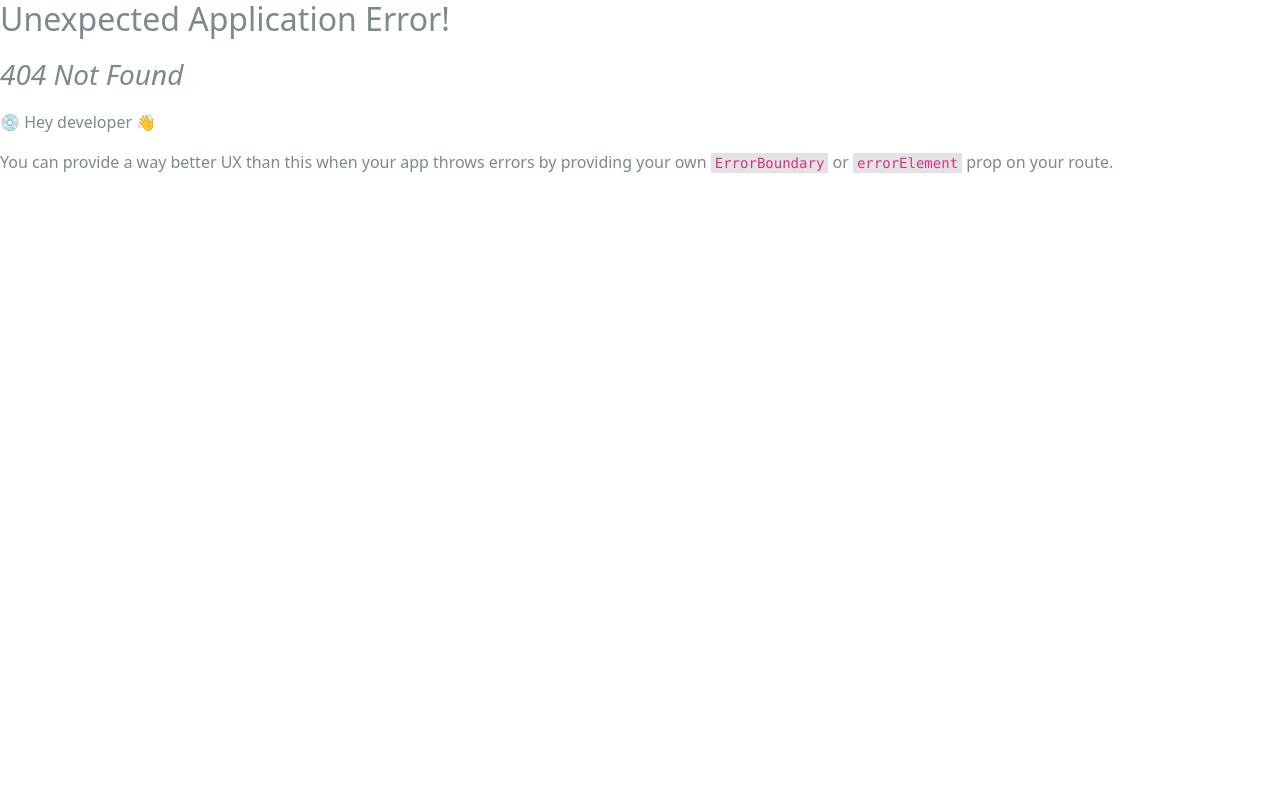
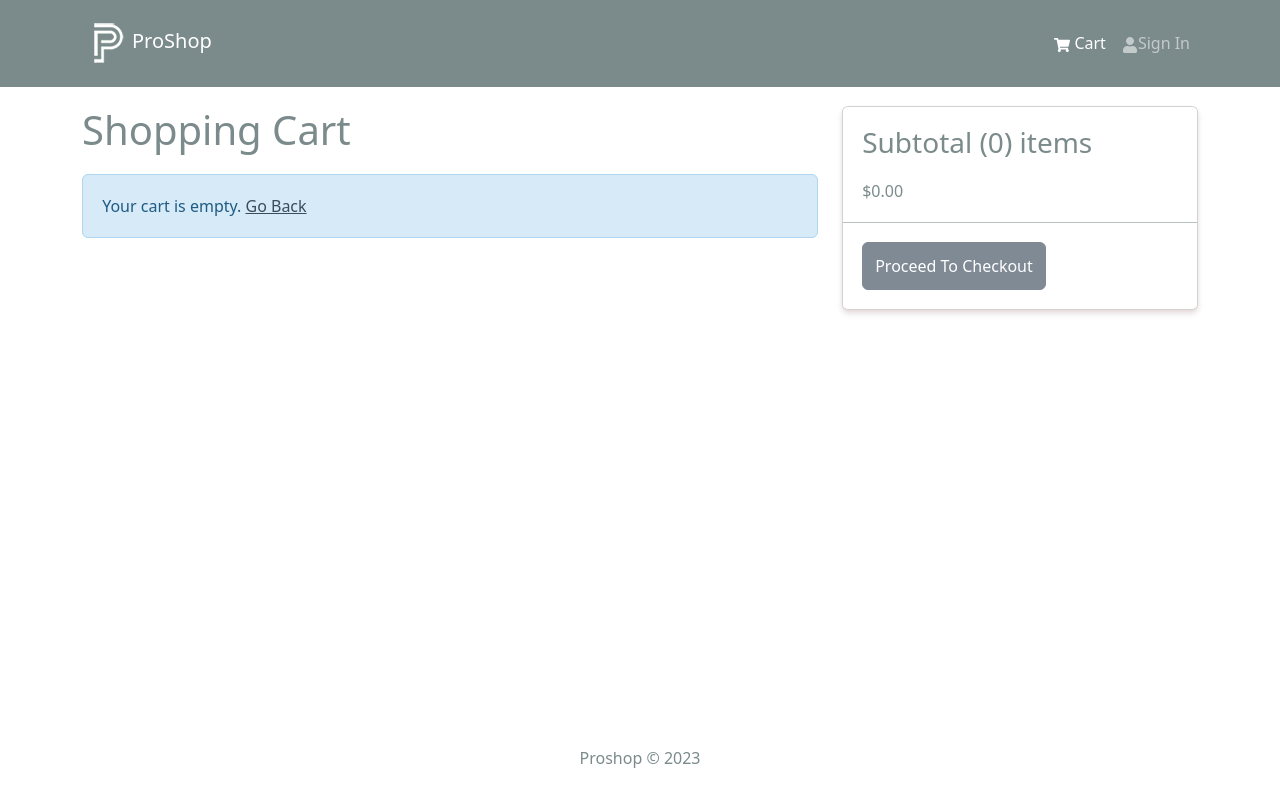
Before and after one commit to RMrobb1e/proshop, a React (Vite) app in the folder frontend/: page /cart in a window 1280 px wide. Before the commit this address had no page. Built offline with nearby package versions, Linux system fonts and the light colour scheme.

Commit message:
feat: add cart

```diff
--- a/frontend/src/components/Header.tsx
+++ b/frontend/src/components/Header.tsx
@@ -1,9 +1,14 @@
-import { Container, Nav, Navbar } from 'react-bootstrap';
+import { Badge, Container, Nav, Navbar } from 'react-bootstrap';
 import { FaShoppingCart, FaUser } from 'react-icons/fa';
+import { useSelector } from 'react-redux';
 import { LinkContainer } from 'react-router-bootstrap';
 import logo from '../assets/logo.png';
+import { RootState } from '../types/store';
 
 const Header = () => {
+  const { cartItems } = useSelector((state: RootState) => state.cart);
+  console.log(cartItems);
+
   return (
     <header>
       <Navbar bg="dark" variant="dark" expand="md" collapseOnSelect>
@@ -23,6 +28,11 @@
               <LinkContainer to="/cart">
                 <Nav.Link>
                   <FaShoppingCart /> Cart
+                  {cartItems.length > 0 && (
+                    <Badge pill bg="success" style={{ marginLeft: '5px' }}>
+                      {cartItems.reduce((a, c) => a + c.qty, 0)}
+                    </Badge>
+                  )}
                 </Nav.Link>
               </LinkContainer>
               <LinkContainer to="/login">
--- a/frontend/src/main.tsx
+++ b/frontend/src/main.tsx
@@ -1,13 +1,14 @@
 import React from 'react';
 import ReactDOM from 'react-dom/client';
-import App from './App.tsx';
+import { Provider } from 'react-redux';
 import {
   createBrowserRouter,
   createRoutesFromElements,
   Route,
   RouterProvider,
 } from 'react-router-dom';
-import { Provider } from 'react-redux';
+import App from './App.tsx';
+import CartScreen from './screens/CartScreen.tsx';
 import HomeScreen from './screens/HomeScreen.tsx';
 import ProductScreen from './screens/ProductScreen.tsx';
 import store from './store.ts';
@@ -20,6 +21,7 @@
     <Route path="/" element={<App />}>
       <Route index={true} path="/" element={<HomeScreen />} />
       <Route path="/product/:id" element={<ProductScreen />} />
+      <Route path="/cart" element={<CartScreen />} />
     </Route>
   )
 );
--- /dev/null
+++ b/frontend/src/screens/CartScreen.tsx
@@ -0,0 +1,123 @@
+import {
+  Button,
+  Card,
+  Col,
+  Form,
+  Image,
+  ListGroup,
+  Row,
+} from 'react-bootstrap';
+import { FaTrash } from 'react-icons/fa';
+import { useDispatch, useSelector } from 'react-redux';
+import { Link, useNavigate } from 'react-router-dom';
+import Message from '../components/Message';
+import { addToCart, removeFromCart } from '../slices/cartSlice';
+import { Product } from '../types/product';
+import { RootState } from '../types/store';
+
+const CartScreen = () => {
+  const navigate = useNavigate();
+  const dispatch = useDispatch();
+
+  const cart = useSelector((state: RootState) => state.cart);
+
+  const addToCartHandler = async (product: Product, qty: number) => {
+    dispatch(addToCart({ ...product, qty }));
+  };
+
+  const removeFromCartHandler = async (id: string) => {
+    dispatch(removeFromCart(id));
+  };
+
+  const checkoutHandler = async () => {
+    navigate('/login?redirect=shipping');
+  };
+
+  return (
+    <Row>
+      <Col md={8}>
+        <h1 style={{ marginBottom: 20 }}>Shopping Cart</h1>
+        {cart.cartItems.length === 0 ? (
+          <Message>
+            Your cart is empty. <Link to="/">Go Back</Link>
+          </Message>
+        ) : (
+          <ListGroup variant="flush">
+            {cart.cartItems.map((item: Product) => (
+              <ListGroup.Item key={item._id}>
+                <Row className="align-items-center">
+                  <Col md={2}>
+                    <Image src={item.image} alt={item.name} fluid rounded />
+                  </Col>
+                  <Col md={3}>
+                    <Link to={`/product/${item._id}`}>{item.name}</Link>
+                  </Col>
+                  <Col md={2}>${item.price}</Col>
+                  <Col md={2}>
+                    <Form.Control
+                      as="select"
+                      value={item.qty}
+                      onChange={(e) =>
+                        addToCartHandler(item, Number(e.target.value))
+                      }
+                    >
+                      {[...Array(item.countInStock).keys()].map((x) => (
+                        <option key={x + 1}>{x + 1}</option>
+                      ))}
+                    </Form.Control>
+                  </Col>
+                  <Col md={2}>
+                    <Button
+                      type="button"
+                      variant="light"
+                      onClick={() => {
+                        removeFromCartHandler(item._id);
+                      }}
+                      style={{ cursor: 'pointer' }}
+                    >
+                      <FaTrash />
+                    </Button>
+                  </Col>
+                </Row>
+              </ListGroup.Item>
+            ))}
+          </ListGroup>
+        )}
+      </Col>
+      <Col md={4}>
+        <Card>
+          <ListGroup variant="flush">
+            <ListGroup.Item>
+              <h3>
+                Subtotal (
+                {cart.cartItems.reduce((acc: number, item: Product) => {
+                  return acc + item.qty;
+                }, 0)}
+                ) items
+              </h3>
+              $
+              {cart.cartItems
+                .reduce(
+                  (acc: number, item: Product) => acc + item.qty * item.price,
+                  0
+                )
+                .toFixed(2)}
+            </ListGroup.Item>
+            <ListGroup.Item>
+              <Button
+                type="button"
+                className="btn-block"
+                disabled={cart.cartItems.length === 0}
+                onClick={() => checkoutHandler()}
+              >
+                Proceed To Checkout
+              </Button>
+            </ListGroup.Item>
+          </ListGroup>
+        </Card>
+      </Col>
+    </Row>
+  );
+};
+
+export default CartScreen;
--- a/frontend/src/screens/ProductScreen.tsx
+++ b/frontend/src/screens/ProductScreen.tsx
@@ -1,17 +1,38 @@
-import { Button, Card, Col, Image, ListGroup, Row } from 'react-bootstrap';
-import { Link, useParams } from 'react-router-dom';
+import {
+  Button,
+  Card,
+  Col,
+  Form,
+  Image,
+  ListGroup,
+  Row,
+} from 'react-bootstrap';
+import { Link, useNavigate, useParams } from 'react-router-dom';
 import Rating from '../components/Rating';
 import { useGetProductDetailsQuery } from '../slices/productsApiSlice';
 import Loader from '../components/Loader';
 import Message from '../components/Message';
+import { useState } from 'react';
+import { addToCart } from '../slices/cartSlice';
+import { useDispatch } from 'react-redux';
 
 const ProductScreen = () => {
   const { id: productId } = useParams();
+  const dispatch = useDispatch();
+  const navigate = useNavigate();
+
+  const [qty, setQty] = useState(1);
+
   const {
     data: product,
     isLoading,
     error,
   } = useGetProductDetailsQuery(productId);
+
+  const addToCartHandler = () => {
+    dispatch(addToCart({ ...product, qty }));
+    navigate('/cart');
+  };
 
   if (isLoading) {
     return <Loader />;
@@ -66,11 +87,32 @@
                   </Col>
                 </Row>
               </ListGroup.Item>
+              {product.countInStock > 0 && (
+                <ListGroup.Item>
+                  <Row>
+                    <Col>Qty:</Col>
+                    <Col>
+                      <Form.Control
+                        as="select"
+                        value={qty}
+                        onChange={(e) => setQty(Number(e.target.value))}
+                      >
+                        {[...Array(product.countInStock).keys()].map((i) => (
+                          <option key={i + 1} value={i + 1}>
+                            {i + 1}
+                          </option>
+                        ))}
+                      </Form.Control>
+                    </Col>
+                  </Row>
+                </ListGroup.Item>
+              )}
               <ListGroup.Item>
                 <Button
                   className="btn-block"
                   type="button"
                   disabled={product.countInStock === 0}
+                  onClick={addToCartHandler}
                 >
                   Add to Cart
                 </Button>
--- /dev/null
+++ b/frontend/src/slices/cartSlice.ts
@@ -0,0 +1,40 @@
+import { createSlice } from '@reduxjs/toolkit';
+import { Product } from '../types/product';
+import { updateCart } from '../utils/cartUtils';
+
+const initialState = localStorage.getItem('cart')
+  ? JSON.parse(localStorage.getItem('cart') ?? '')
+  : { cartItems: [] };
+
+const cartSlice = createSlice({
+  name: 'cart',
+  initialState,
+  reducers: {
+    addToCart: (state, action) => {
+      const item = action.payload;
+      const existItem = state.cartItems.find(
+        (x: Product) => x._id === item._id
+      );
+      if (existItem) {
+        state.cartItems = state.cartItems.map((x: Product) =>
+          x._id === existItem._id ? item : x
+        );
+      } else {
+        state.cartItems = [...state.cartItems, item];
+      }
+
+      return updateCart(state);
+    },
+    removeFromCart: (state, action) => {
+      state.cartItems = state.cartItems.filter(
+        (item: Product) => item._id !== action.payload
+      );
+
+      return updateCart(state);
+    },
+  },
+});
+
+export const { addToCart, removeFromCart } = cartSlice.actions;
+
+export default cartSlice.reducer;
--- a/frontend/src/store.ts
+++ b/frontend/src/store.ts
@@ -1,9 +1,11 @@
 import { configureStore } from '@reduxjs/toolkit';
 import { apiSlice } from './slices/apiSlice';
+import cartSliceReducer from './slices/cartSlice';
 
 const store = configureStore({
   reducer: {
     [apiSlice.reducerPath]: apiSlice.reducer,
+    cart: cartSliceReducer,
   },
   middleware: (getDefaultMiddleware) =>
     getDefaultMiddleware().concat(apiSlice.middleware),
--- /dev/null
+++ b/frontend/src/types/cart.ts
@@ -0,0 +1,9 @@
+import { Product } from './product';
+
+export type CartState = {
+  cartItems: Product[];
+  itemsPrice: number;
+  shippingPrice: number;
+  taxPrice: number;
+  totalPrice: number;
+};
--- /dev/null
+++ b/frontend/src/types/product.ts
@@ -0,0 +1,24 @@
+export type Product = {
+  _id: string;
+  name: string;
+  image: string;
+  description: string;
+  brand: string;
+  category: string;
+  price: number;
+  countInStock: number;
+  rating: number;
+  numReviews: number;
+  reviews: Review[];
+  qty: number;
+};
+
+export type Review = {
+  _id: string;
+  name: string;
+  rating: number;
+  comment: string;
+  user: string;
+  createdAt: string;
+  updatedAt: string;
+};
--- /dev/null
+++ b/frontend/src/types/store.ts
@@ -0,0 +1,4 @@
+import store from '../store';
+
+export type RootState = ReturnType<typeof store.getState>;
+export type AppDispatch = typeof store.dispatch;
--- /dev/null
+++ b/frontend/src/utils/cartUtils.ts
@@ -0,0 +1,33 @@
+import { CartState } from '../types/cart';
+
+export const addDecimals = (num: number) => {
+  return Number((Math.round(num * 100) / 100).toFixed(2));
+};
+
+export const updateCart = (cartState: CartState) => {
+  // Calculate items price
+  cartState.itemsPrice = addDecimals(
+    cartState.cartItems.reduce((acc, item) => acc + item.price * item.qty, 0)
+  );
+
+  // Calculate shipping price (If order is over 100 then free, else 10 is shipping)
+  cartState.shippingPrice = addDecimals(cartState.itemsPrice > 100 ? 0 : 10);
+
+  // Calculate tax price (15% tax)
+  cartState.taxPrice = addDecimals(
+    Number((0.15 * cartState.itemsPrice).toFixed(2))
+  );
+
+  // Calculate total price
+  cartState.totalPrice = Number(
+    (
+      Number(cartState.itemsPrice) +
+      Number(cartState.shippingPrice) +
+      Number(cartState.taxPrice)
+    ).toFixed(2)
+  );
+
+  localStorage.setItem('cart', JSON.stringify(cartState));
+
+  return cartState;
+};
--- a/frontend/tsconfig.json
+++ b/frontend/tsconfig.json
@@ -2,7 +2,7 @@
   "compilerOptions": {
     "target": "ES2020",
     "useDefineForClassFields": true,
-    "lib": ["ES2020", "DOM", "DOM.Iterable"],
+    "lib": ["ES2020", "DOM", "DOM.Iterable", "ES2016"],
     "module": "ESNext",
     "skipLibCheck": true,
 
```
